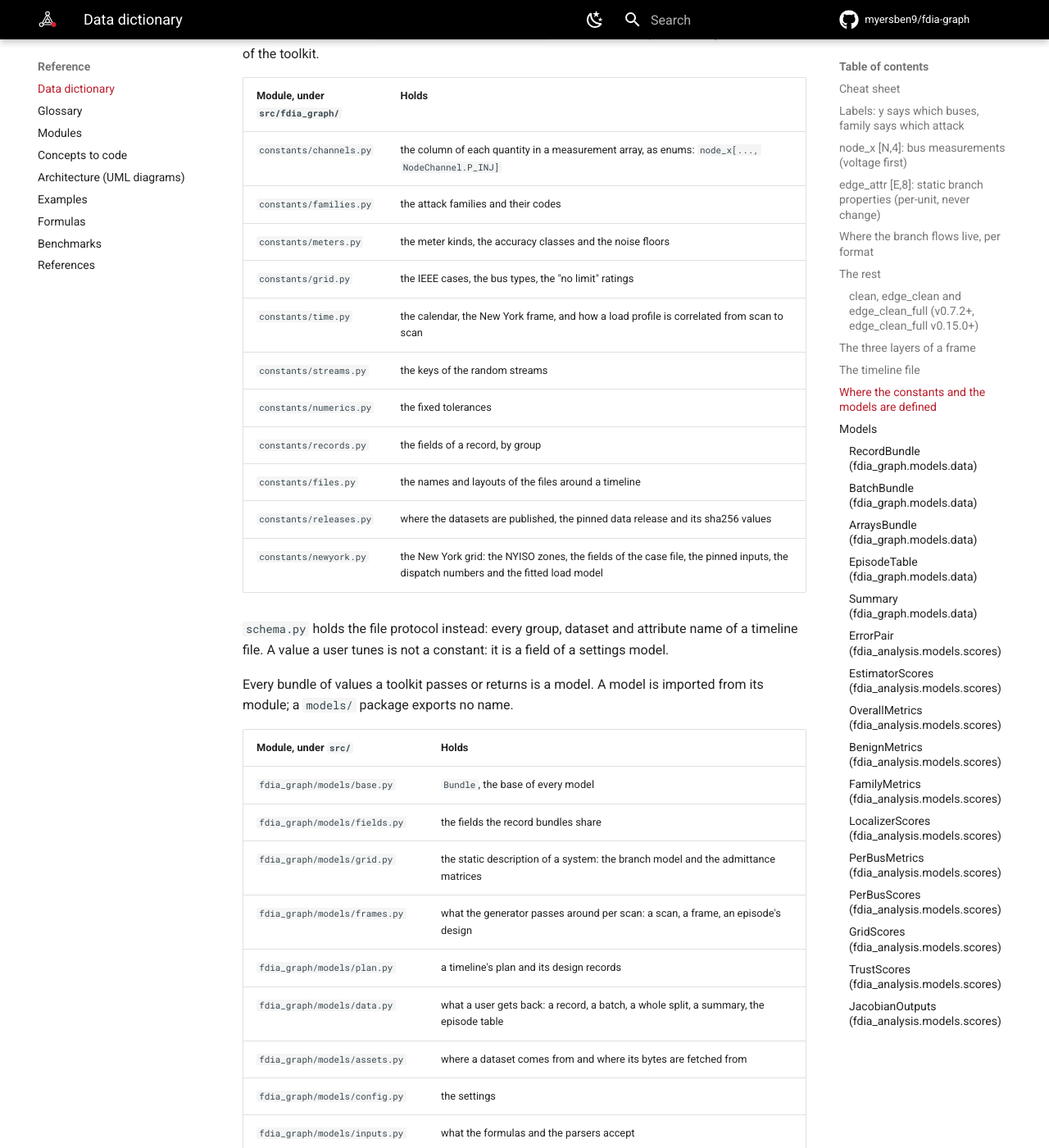
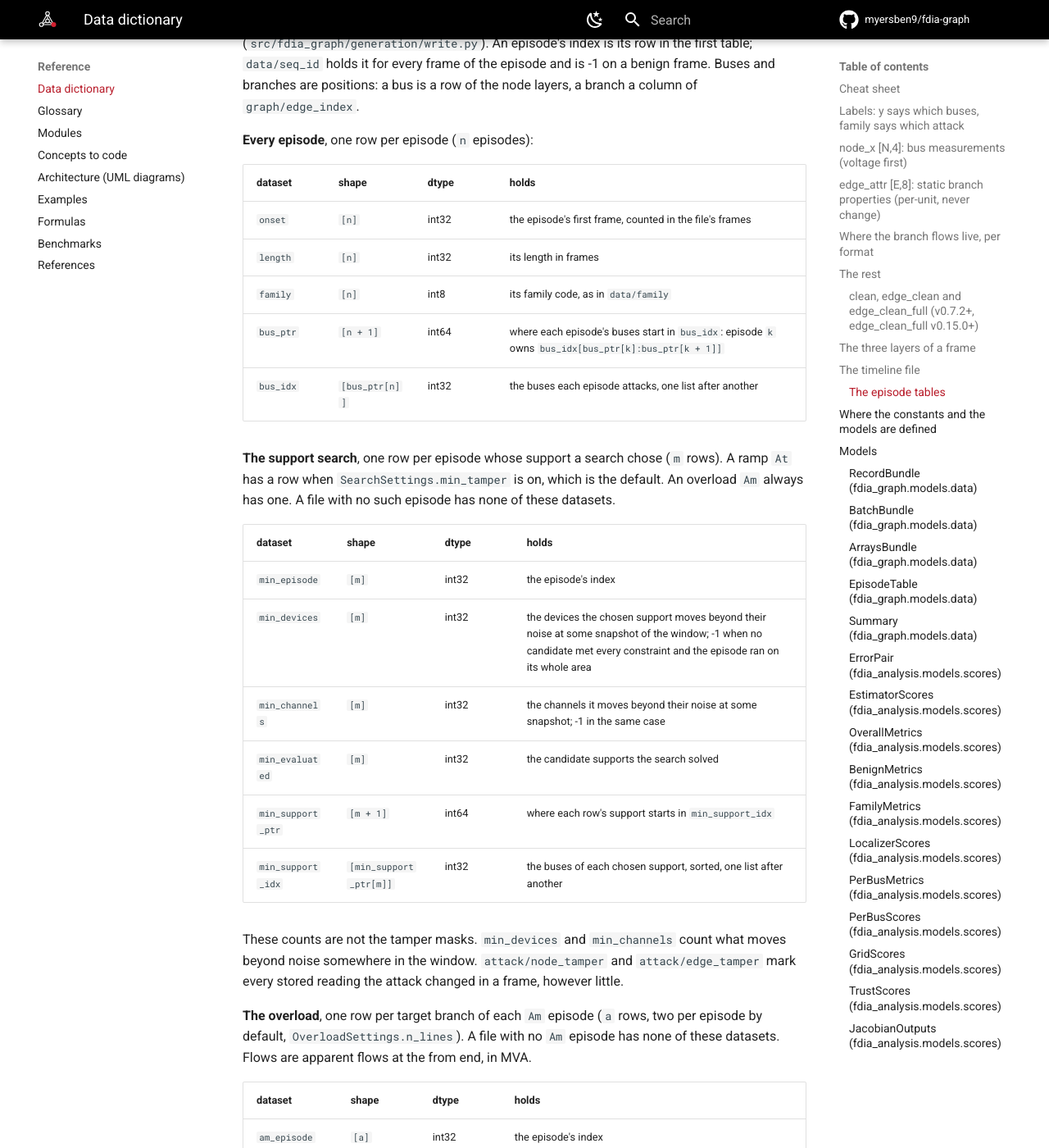
Before and after one commit to myersben9/fdia-graph, an MkDocs documentation site: the page built from docs/reference/DATA_DICTIONARY.md, in a window 1280 px wide and 1400 px high, scrolled down 7844 px. Shown: the whole window at 82% size. Built offline with MkDocs 1.6.1 and Material for MkDocs 9.7.7, drawn with Linux system fonts in a browser that asks for light colours; comment, search, counter and statistics services are not loaded; the version menu is left out; some of the changed text lies outside the part shown.

Commit message:
The episode tables are in the data dictionary
The dictionary gives the shape, type and meaning of every dataset under
episodes/: the episode rows, the support search's min_ columns and the
overload's am_ columns, and the layout of the ragged attack/mag lists.
The generation guide says that frames changes the overload's line
ratings under the default rating source, and names the two sources that
do not depend on it. The tour points at the dictionary.

```diff
--- a/docs/reference/DATA_DICTIONARY.md
+++ b/docs/reference/DATA_DICTIONARY.md
@@ -176,7 +176,7 @@ Every frame of a timeline carries three aligned layers, for node and for edge me
 | `benign/` | `node_benign, edge_benign` | the attack removed |
 | `clean/` | `node_clean, edge_clean` | the noiseless truth per frame |
 | `graph/` | `edge_index` and the static branch physics and bus shunts | the same for every frame |
-| `episodes/` | `onset, length, family, bus_ptr, bus_idx` | `ds.episodes` |
+| `episodes/` | `onset, length, family, bus_ptr, bus_idx`; the `min_` and `am_` tables | `ds.episodes` reads the first five; [the episode tables](#the-episode-tables) lists them all |
 | `attack/` | `mag_ptr, mag_bus, mag, node_tamper, edge_tamper` | designed magnitude per attacked bus, unsigned (a load rise and a drop of the same size record the same value); the meters the attacker wrote |
 | `data/`, `benign/`, `attack/` | `pmu_i, pmu_i_m`; `pmu_i_benign`; `pmu_i_tamper` | hybrid-meter files only (`attrs["meter_model"] == "hybrid"`, new generation): the PMU branch currents `[T, E, 4]`, see below |
 
@@ -192,6 +192,58 @@ currents on a hybrid-meter timeline, like `prev_node_x`.
 
 Chunked along the frame axis so a window of W frames is one read. A file without the `kind` attribute
 `timeline` (a record shard of a data release before v0.8.0) is refused with `NotATimeline`.
+
+### The episode tables
+
+`episodes/` holds three tables, each stored as one dataset per column. The names are defined in
+`src/fdia_graph/schema.py` and written by `TimelineWriter` (`src/fdia_graph/generation/write.py`).
+An episode's index is its row in the first table; `data/seq_id` holds it for every frame of the
+episode and is -1 on a benign frame. Buses and branches are positions: a bus is a row of the node
+layers, a branch a column of `graph/edge_index`.
+
+**Every episode**, one row per episode (`n` episodes):
+
+| dataset | shape | dtype | holds |
+|---|---|---|---|
+| `onset` | `[n]` | int32 | the episode's first frame, counted in the file's frames |
+| `length` | `[n]` | int32 | its length in frames |
+| `family` | `[n]` | int8 | its family code, as in `data/family` |
+| `bus_ptr` | `[n + 1]` | int64 | where each episode's buses start in `bus_idx`: episode `k` owns `bus_idx[bus_ptr[k]:bus_ptr[k + 1]]` |
+| `bus_idx` | `[bus_ptr[n]]` | int32 | the buses each episode attacks, one list after another |
+
+**The support search**, one row per episode whose support a search chose (`m` rows). A ramp `At`
+has a row when `SearchSettings.min_tamper` is on, which is the default. An overload `Am` always has
+one. A file with no such episode has none of these datasets.
+
+| dataset | shape | dtype | holds |
+|---|---|---|---|
+| `min_episode` | `[m]` | int32 | the episode's index |
+| `min_devices` | `[m]` | int32 | the devices the chosen support moves beyond their noise at some snapshot of the window; -1 when no candidate met every constraint and the episode ran on its whole area |
+| `min_channels` | `[m]` | int32 | the channels it moves beyond their noise at some snapshot; -1 in the same case |
+| `min_evaluated` | `[m]` | int32 | the candidate supports the search solved |
+| `min_support_ptr` | `[m + 1]` | int64 | where each row's support starts in `min_support_idx` |
+| `min_support_idx` | `[min_support_ptr[m]]` | int32 | the buses of each chosen support, sorted, one list after another |
+
+These counts are not the tamper masks. `min_devices` and `min_channels` count what moves beyond
+noise somewhere in the window. `attack/node_tamper` and `attack/edge_tamper` mark every stored
+reading the attack changed in a frame, however little.
+
+**The overload**, one row per target branch of each `Am` episode (`a` rows, two per episode by
+default, `OverloadSettings.n_lines`). A file with no `Am` episode has none of these datasets.
+Flows are apparent flows at the from end, in MVA.
+
+| dataset | shape | dtype | holds |
+|---|---|---|---|
+| `am_episode` | `[a]` | int32 | the episode's index |
+| `am_line` | `[a]` | int32 | the target branch |
+| `am_rating_mva` | `[a]` | float32 | the branch's rating S_max |
+| `am_target_mva` | `[a]` | float32 | the goal's flow at the last snapshot of the window. The goal ends at the rating, so this equals `am_rating_mva` |
+| `am_reached_mva` | `[a]` | float32 | the flow the false state of the last frame reaches, before noise; NaN when that frame could not be built |
+| `am_emitted_mva` | `[a]` | float32 | the flow the meter reported in the last frame that was built, noise included |
+
+`attack/mag_ptr` `[T + 1]` (int64), `attack/mag_bus` (int32) and `attack/mag` (float32) are ragged the
+same way, with one list per frame: the buses with a designed magnitude in that frame, and the
+magnitude of each.
 
 ## Where the constants and the models are defined
 
```
Also changed, not shown: CHANGELOG.md (+8 -0 lines), docs/guides/generation.md (+10 -1 lines), docs/guides/tour.md (+3 -2 lines).
